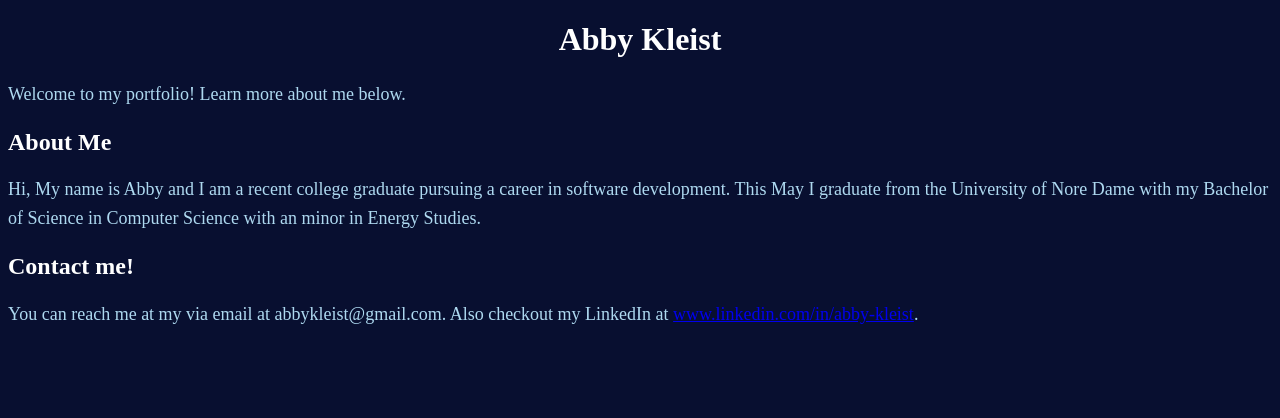
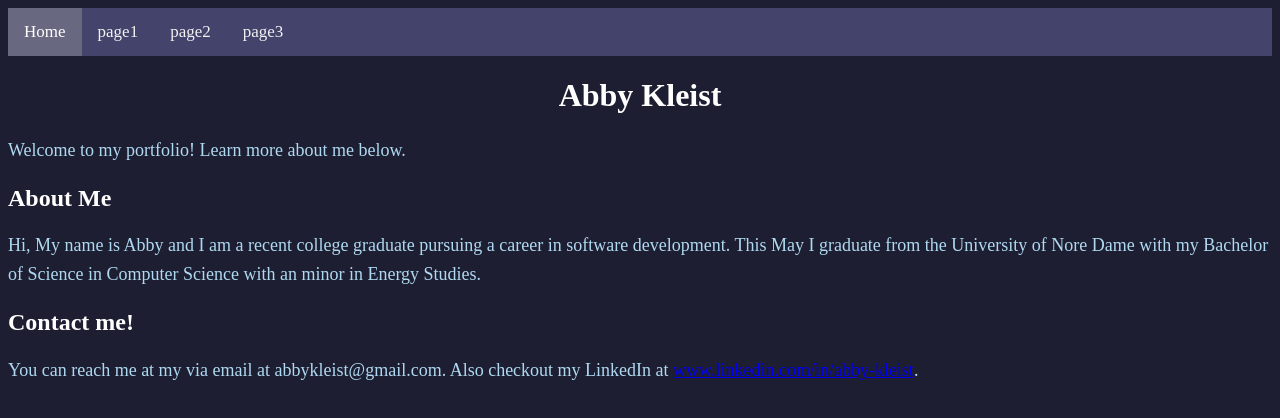
Before and after one commit to akleist0/akleist0.github.io, a plain HTML site: page index.html in a window 1280 px wide. Drawn offline with Linux system fonts and the light colour scheme.

Commit message:
add navigation bar

```diff
--- a/index.css
+++ b/index.css
@@ -1,5 +1,5 @@
 body {
-    background-color: #080f30;
+    background-color: #1e1e32;
     font-family: GT Walsheim;
 }
 h1 {
@@ -15,3 +15,27 @@ p {
     line-height: 1.6;
     color: #aed9f0;
 }
+
+.topnav {
+  background-color: #43436b;
+  overflow: hidden;
+}
+
+.topnav a {
+  float: left;
+  color: #f2f2f2;
+  text-align: center;
+  padding: 14px 16px;
+  text-decoration: none;
+  font-size: 17px;
+}
+
+.topnav a:hover {
+  background-color: #ddd;
+  color: black;
+}
+
+.topnav a.active {
+  background-color: #686881;
+  color: white;
+}
--- a/index.html
+++ b/index.html
@@ -6,6 +6,12 @@
     </head>
 
     <body>
+        <div class="topnav">
+            <a class="active" href="#home">Home</a>
+            <a href="#page1">page1</a>
+            <a href="#page2">page2</a>
+            <a href="#page3">page3</a>
+        </div>
         <h1>Abby Kleist</h1>
         <p>Welcome to my portfolio! Learn more about me below.</p>
         <h2>About Me</h2>
```
